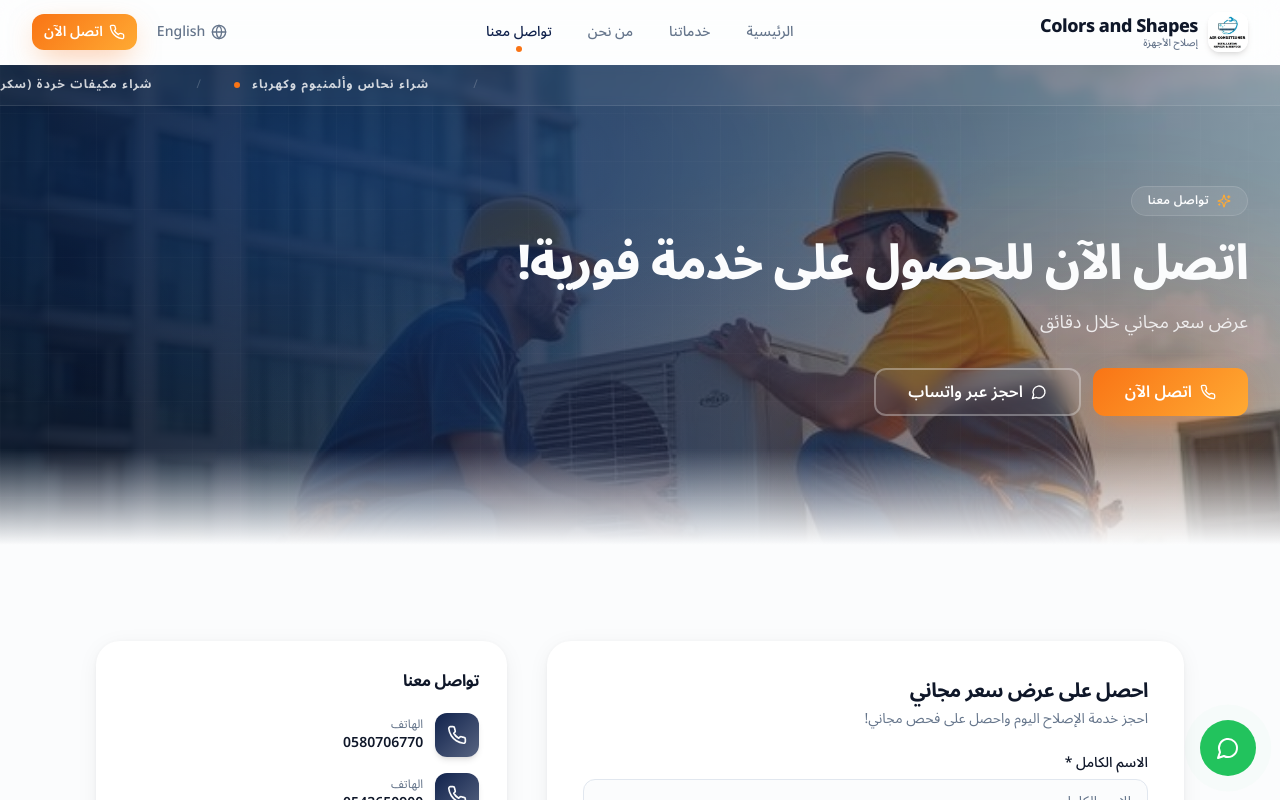
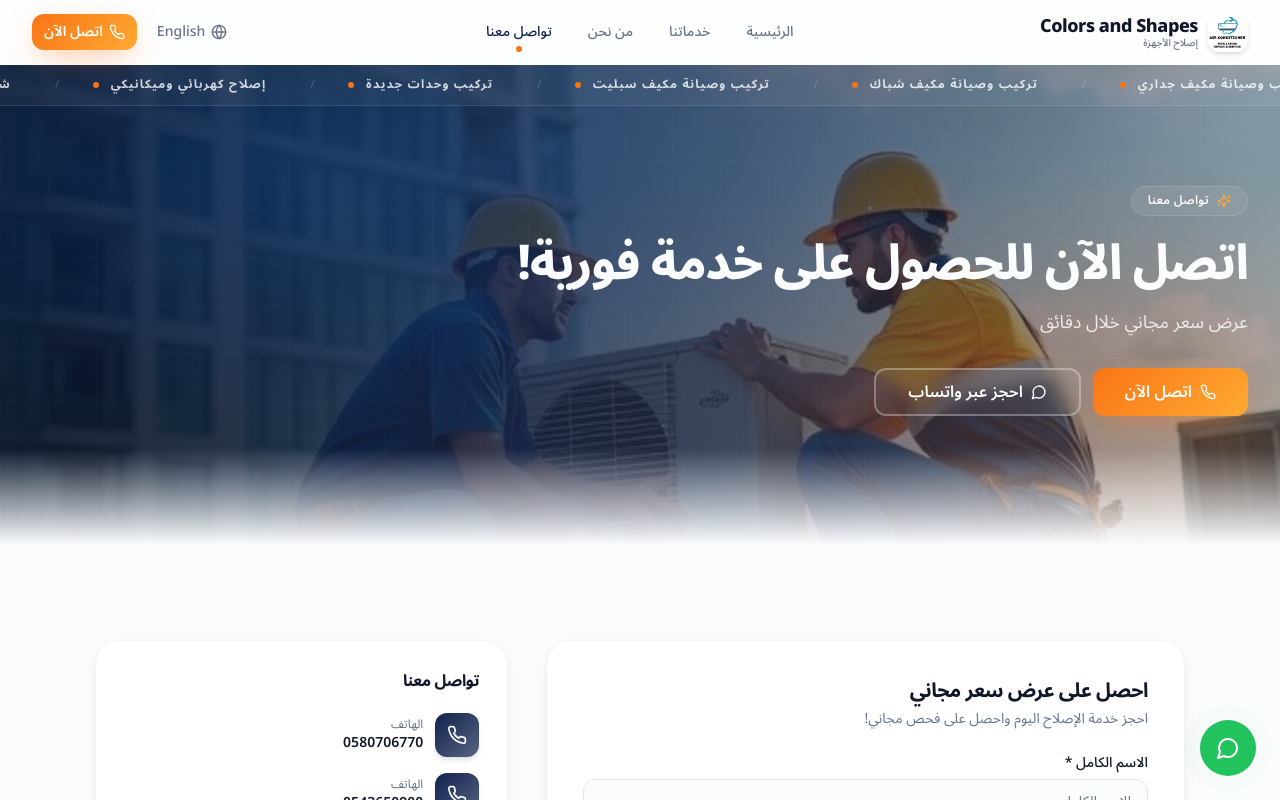
Before and after one commit to Azhar512/colors-and-shapes, a React (Vite) app: page /contact in a window 1280 px wide. Shown: the top 800 px of the page. Built offline with nearby package versions, Linux system fonts and the light colour scheme; the HTML template or start-up script is replaced by a standard one.

Commit message:
fix: marquee loop using framer-motion for cross-language stability

```diff
--- a/src/components/Hero.tsx
+++ b/src/components/Hero.tsx
@@ -63,8 +63,16 @@ export function Hero({
       dir={dir}
     >
       {/* Services Marquee at Top */}
-      <div className="relative z-20 bg-white/5 border-b border-white/10 overflow-hidden py-3 backdrop-blur-sm">
-        <div dir="ltr" className="flex gap-8 animate-marquee w-max items-center whitespace-nowrap">
+      <div className="relative z-20 bg-white/5 border-b border-white/10 overflow-hidden py-3 backdrop-blur-sm" dir="ltr">
+        <motion.div
+          animate={{ x: ["0%", "-50%"] }}
+          transition={{
+            duration: 60,
+            repeat: Infinity,
+            ease: "linear",
+          }}
+          className="flex gap-8 w-max items-center whitespace-nowrap"
+        >
           {[...allServices, ...allServices, ...allServices, ...allServices].map((svcKey, i) => (
             <div key={i} className="flex items-center gap-3 text-[10px] sm:text-xs font-bold text-white/80 uppercase tracking-widest">
               <span className="w-1.5 h-1.5 rounded-full bg-cta shadow-cta" />
@@ -72,7 +80,7 @@ export function Hero({
               <span className="ml-8 text-white/20 font-light">/</span>
             </div>
           ))}
-        </div>
+        </motion.div>
       </div>
       {/* Background Image */}
       <img
```
